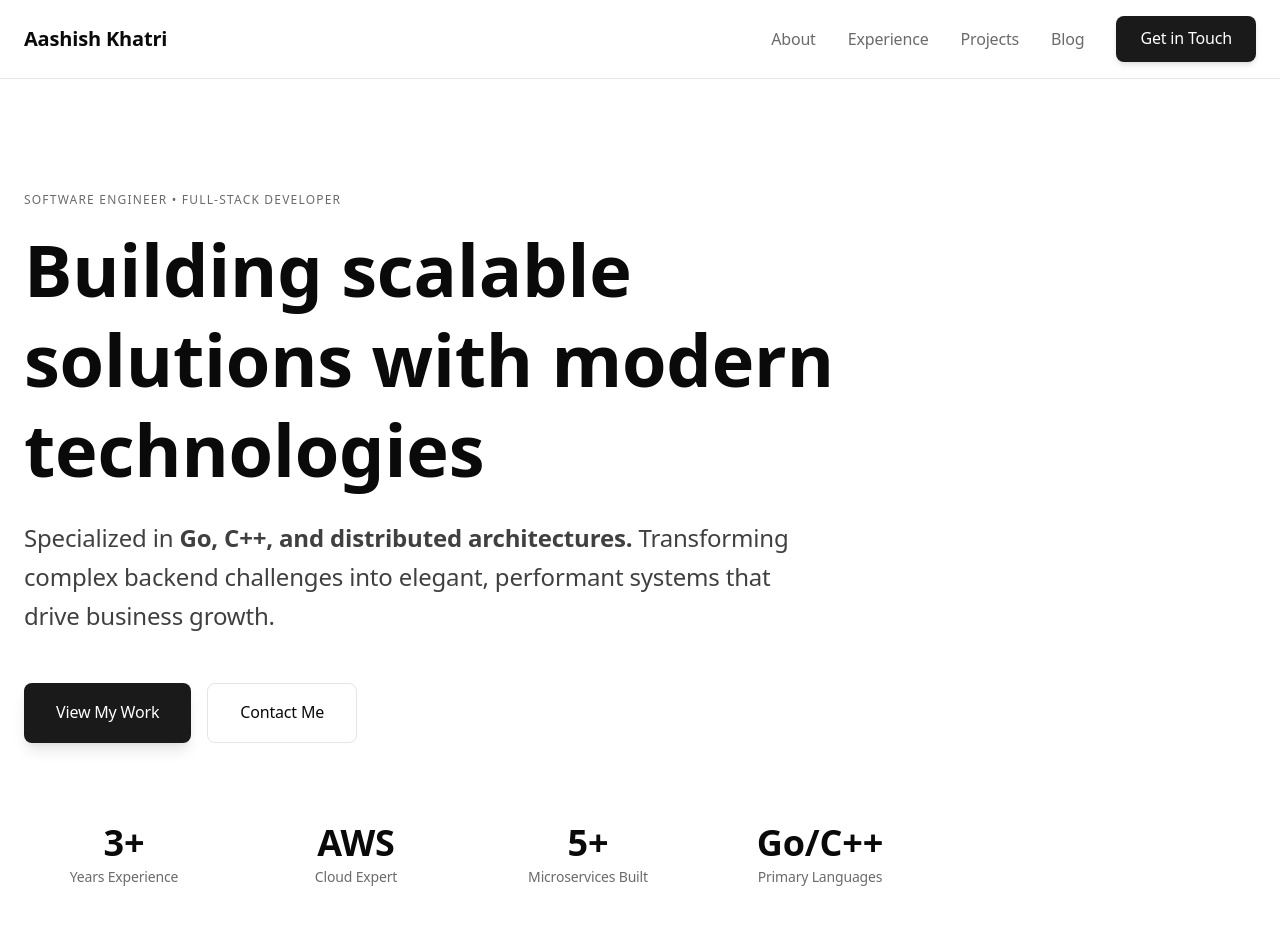
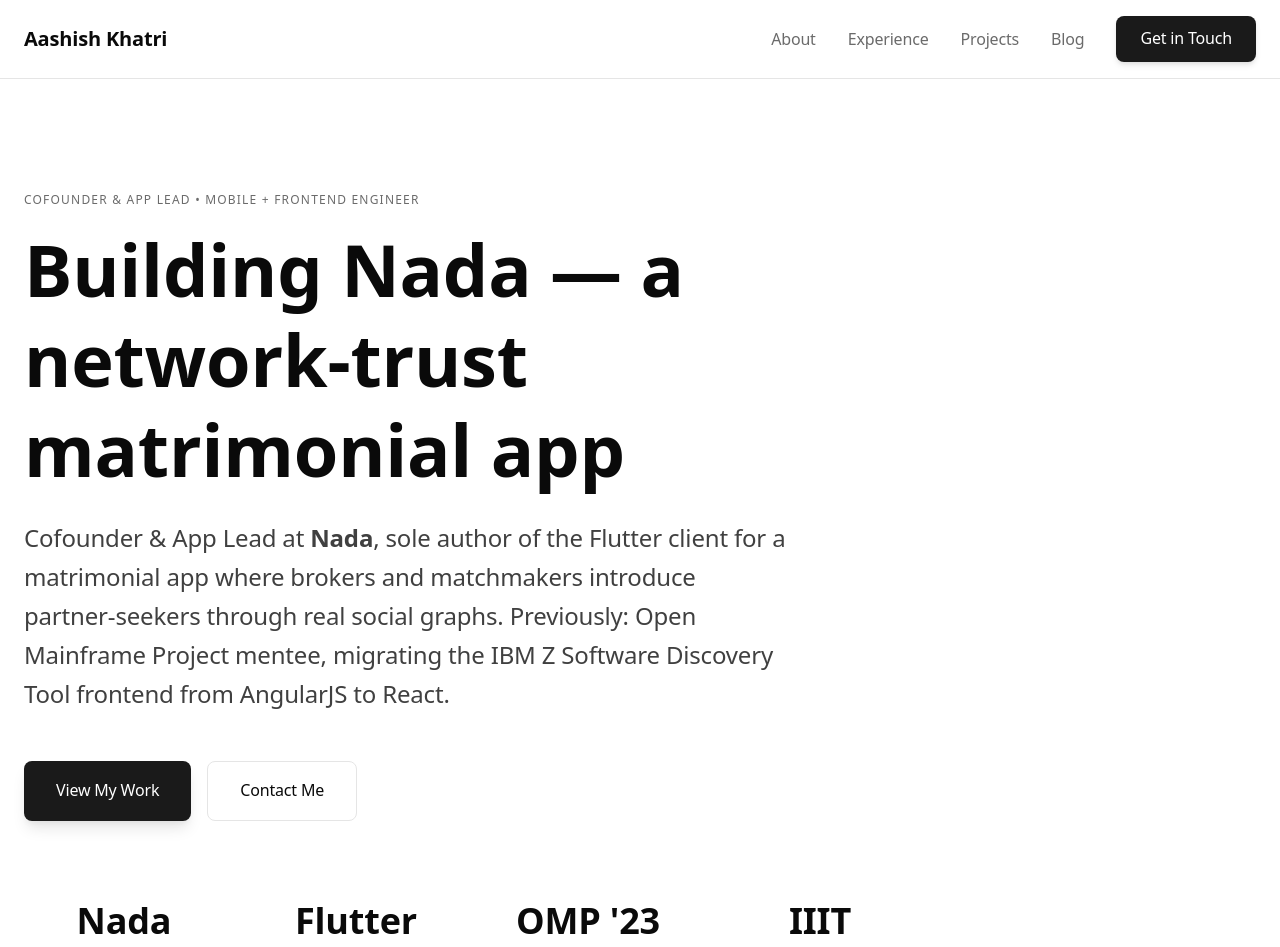
Before and after one commit to aashish-khatri/portfolio, a Next.js app: page / in a window 1280 px wide. Shown: the top 947 px of the page. Built offline with nearby package versions, Linux system fonts and the light colour scheme.

Commit message:
Rewrite Hero: lead with Nada cofounder role; honest stats

```diff
--- a/components/home/Hero.tsx
+++ b/components/home/Hero.tsx
@@ -14,7 +14,7 @@
             transition={{ duration: 0.5, delay: 0.1 }}
             className="font-mono text-xs font-medium uppercase tracking-widest text-text-muted mb-4"
           >
-             Software Engineer • Full-Stack Developer
+             Cofounder & App Lead • Mobile + Frontend Engineer
           </motion.div>
           <motion.h1
             initial={{ opacity: 0, y: 20 }}
@@ -22,7 +22,7 @@
             transition={{ duration: 0.6, delay: 0.2 }}
             className="font-display text-5xl md:text-7xl font-bold leading-tight mb-6"
           >
-            Building scalable solutions with modern technologies
+            Building Nada — a network-trust matrimonial app
           </motion.h1>
           <motion.p
             initial={{ opacity: 0, y: 20 }}
@@ -30,7 +30,7 @@
             transition={{ duration: 0.6, delay: 0.3 }}
             className="text-xl md:text-2xl text-text-secondary mb-12 max-w-3xl leading-relaxed"
           >
-            Specialized in <strong>Go, C++, and distributed architectures.</strong> Transforming complex backend challenges into elegant, performant systems that drive business growth.
+            Cofounder & App Lead at <strong>Nada</strong>, sole author of the Flutter client for a matrimonial app where brokers and matchmakers introduce partner-seekers through real social graphs. Previously: Open Mainframe Project mentee, migrating the IBM Z Software Discovery Tool frontend from AngularJS to React.
           </motion.p>
 
           <motion.div
@@ -61,20 +61,20 @@
             className="grid grid-cols-2 md:grid-cols-4 gap-8"
           >
             <div className="text-center p-4">
-              <div className="font-display text-4xl font-bold text-text-primary mb-1">3+</div>
-              <div className="text-sm font-medium text-text-muted">Years Experience</div>
+              <div className="font-display text-4xl font-bold text-text-primary mb-1">Nada</div>
+              <div className="text-sm font-medium text-text-muted">Cofounder, App Lead</div>
             </div>
             <div className="text-center p-4">
-              <div className="font-display text-4xl font-bold text-text-primary mb-1">AWS</div>
-              <div className="text-sm font-medium text-text-muted">Cloud Expert</div>
+              <div className="font-display text-4xl font-bold text-text-primary mb-1">Flutter</div>
+              <div className="text-sm font-medium text-text-muted">Primary Stack</div>
             </div>
             <div className="text-center p-4">
-              <div className="font-display text-4xl font-bold text-text-primary mb-1">5+</div>
-              <div className="text-sm font-medium text-text-muted">Microservices Built</div>
+              <div className="font-display text-4xl font-bold text-text-primary mb-1">OMP '23</div>
+              <div className="text-sm font-medium text-text-muted">IBM Z Mentee</div>
             </div>
             <div className="text-center p-4">
-              <div className="font-display text-4xl font-bold text-text-primary mb-1">Go/C++</div>
-              <div className="text-sm font-medium text-text-muted">Primary Languages</div>
+              <div className="font-display text-4xl font-bold text-text-primary mb-1">IIIT</div>
+              <div className="text-sm font-medium text-text-muted">Gwalior IT</div>
             </div>
           </motion.div>
         </div>
```
